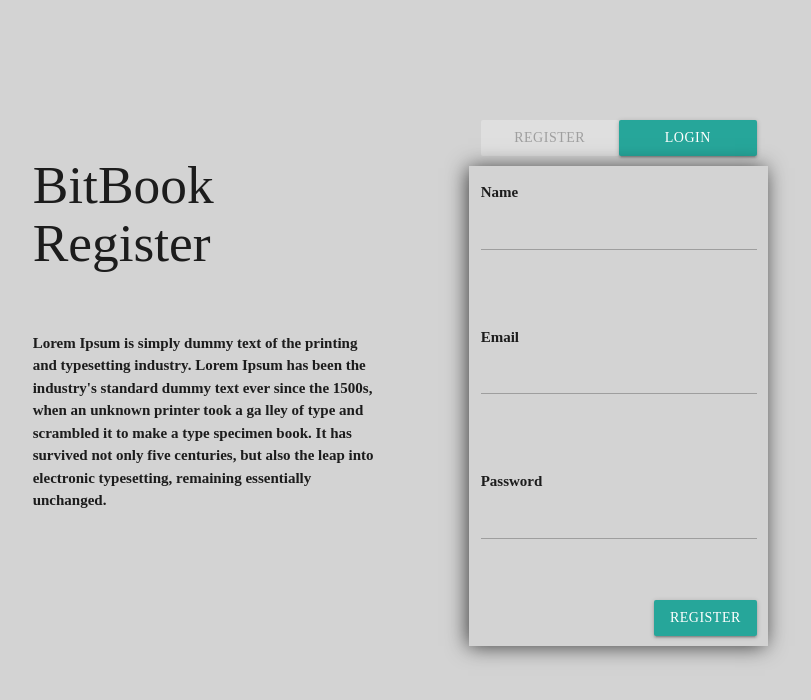
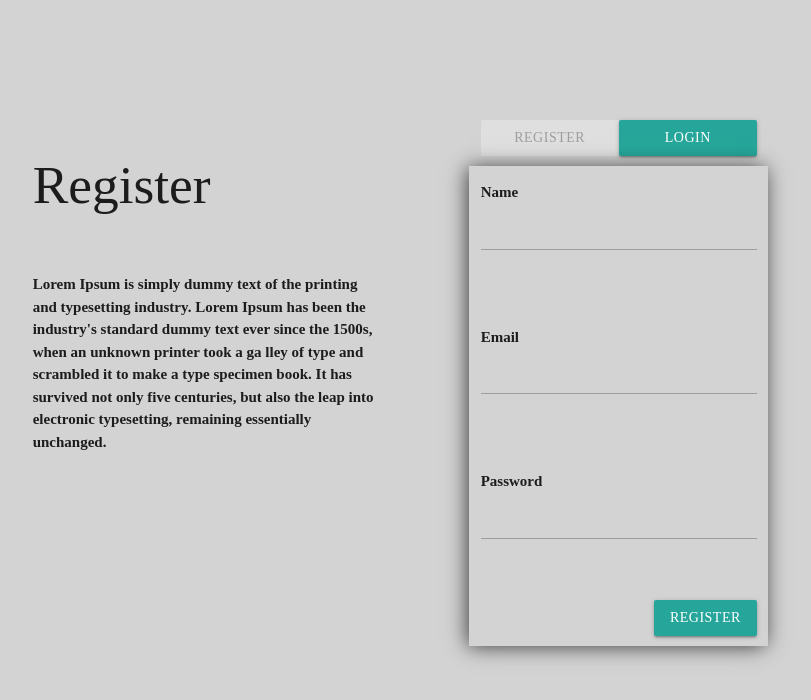
Before and after one commit to zoran94/Book_App, a React (Create React App) app: page /#/ in a window 1280 px wide. Shown: the top 700 px of the page, without its empty margins (273-1084 px from the left). Built offline with nearby package versions, Linux system fonts and the light colour scheme.

Commit message:
last commit

```diff
--- a/src/app/components/main/landingPage/login/LoginInfo.js
+++ b/src/app/components/main/landingPage/login/LoginInfo.js
@@ -6,7 +6,7 @@ const LoginInfo = (props) => {
     return (
         <>
             <div className="registerinfo col s5">
-                <h2 className="regHead">BitBook Login</h2>
+                <h2 className="regHead">Login</h2>
 
                 <br />
                 <div>
--- a/src/app/components/main/landingPage/register/RegisterInfo.js
+++ b/src/app/components/main/landingPage/register/RegisterInfo.js
@@ -6,7 +6,7 @@ const RegisterInfo = (props) => {
     return (
         <>
             <div className="registerinfo col s5">
-                        <h2 className="regHead">BitBook Register</h2>
+                        <h2 className="regHead">Register</h2>
                 <br />
                 <div>
                     <p className="regText">Lorem Ipsum is simply dummy text of the printing and typesetting industry.
```
Also changed, not shown: 1 other file (tests, documents, lock files or other folders).
